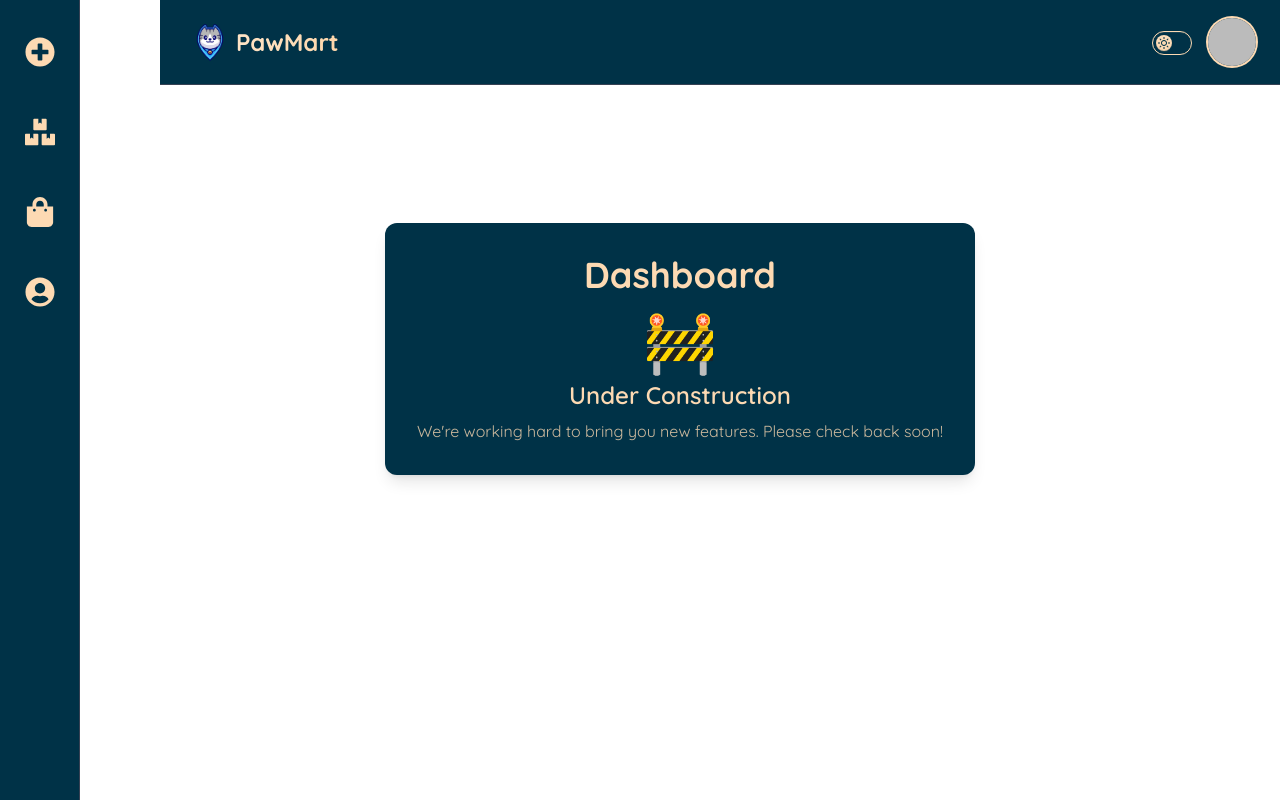
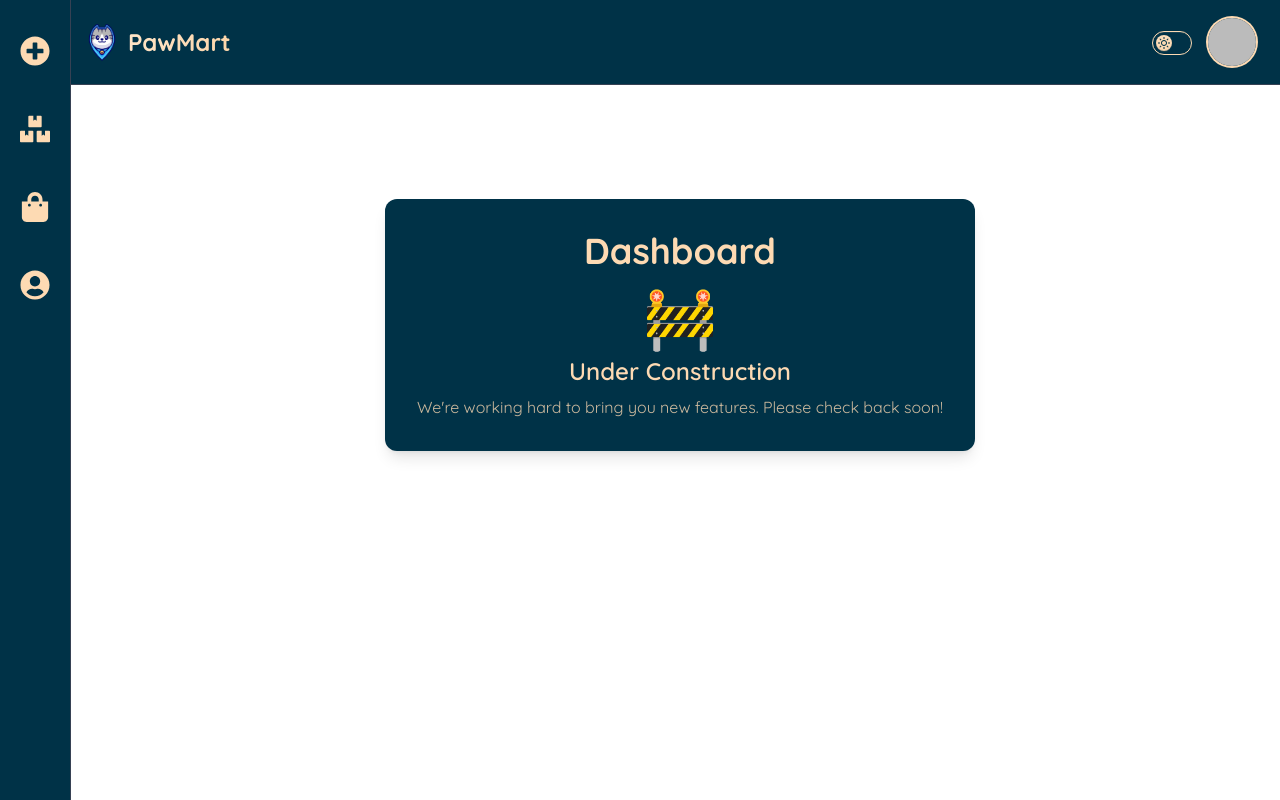
Before and after one commit to AtikHasan16/PawMart, a React (Vite) app: page /dashboard in a window 1280 px wide. Built offline with nearby package versions, Linux system fonts and the light colour scheme; no server answers; sample sign-in values are in the browser's storage.

Commit message:
feat: implement dashboard layout with top navigation bar and sidebar.

```diff
--- a/src/Components/Dashboard/DashNav.jsx
+++ b/src/Components/Dashboard/DashNav.jsx
@@ -8,7 +8,7 @@ const DashNav = () => {
   const { currentUser } = use(AuthContext);
 
   return (
-    <nav className="bg-primary border-b border-gray-700 px-6 py-4 ml-20">
+    <nav className="bg-primary border-b ml-13 border-gray-700 px-6 py-4">
       <div className="flex items-center justify-between">
         {/* Logo - Links to Home */}
         <Link to="/">
--- a/src/Components/Dashboard/DashSide.jsx
+++ b/src/Components/Dashboard/DashSide.jsx
@@ -20,12 +20,12 @@ const DashSide = () => {
   ];
 
   return (
-    <aside className="fixed left-0 top-0 h-screen w-20 bg-primary border-r border-gray-700 flex flex-col items-center py-6 gap-6 z-10">
+    <aside className="fixed left-0 top-0 h-screen p-2 bg-primary border-r border-gray-700 flex flex-col items-center py-6 gap-6 z-10">
       {navItems.map((item) => (
         <NavLink
           key={item.to}
           to={item.to}
-          className="flex items-center justify-center w-14 h-14 rounded-2xl text-secondary hover:bg-secondary/10 transition-colors"
+          className="flex items-center justify-center p-3 rounded-2xl text-secondary hover:bg-secondary/10 transition-colors"
           title={item.label}
         >
           <item.icon size={30} />
--- a/src/Layouts/DashLayout.jsx
+++ b/src/Layouts/DashLayout.jsx
@@ -10,12 +10,12 @@ const DashLayout = () => {
       <DashSide />
 
       {/* Main Content Area */}
-      <div className="ml-20">
+      <div className="">
         {/* Top Navigation */}
         <DashNav />
 
         {/* Page Content */}
-        <main className="p-6">
+        <main className="pl-20">
           <Outlet />
         </main>
       </div>
```
